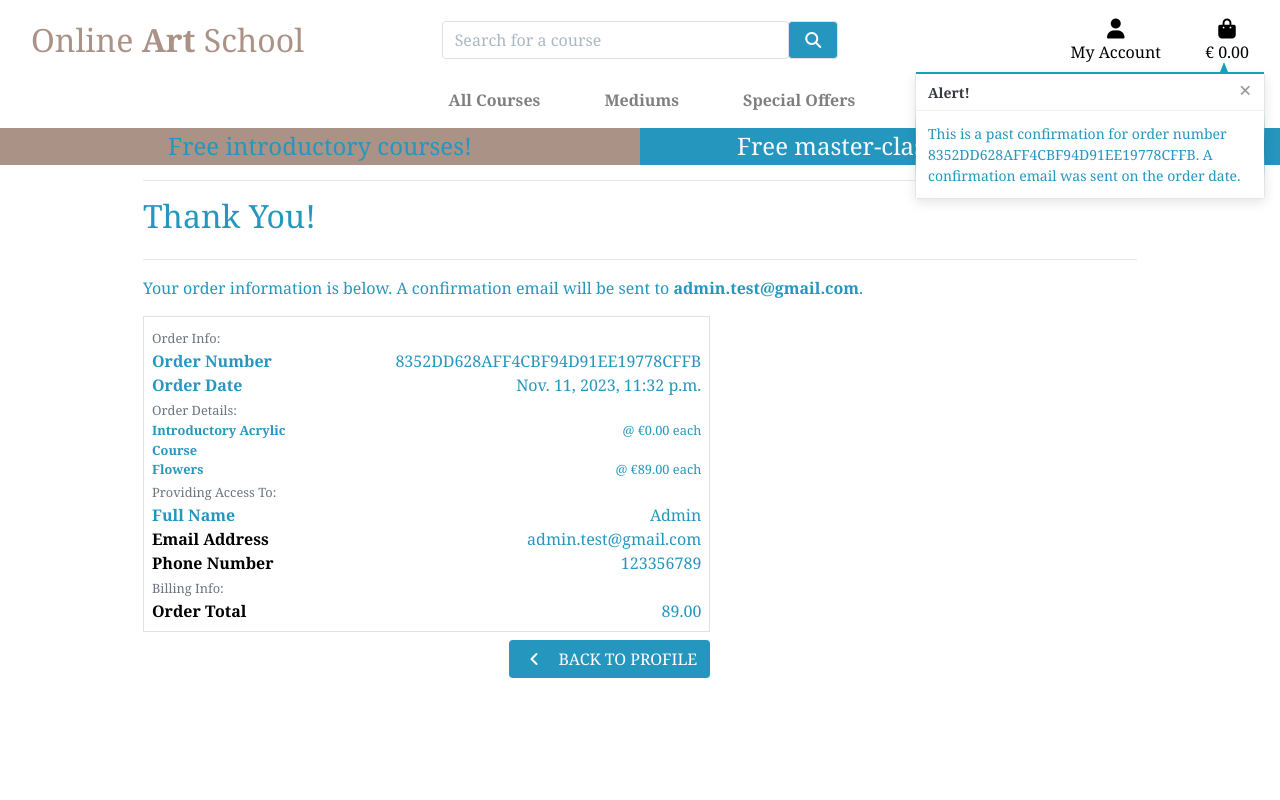
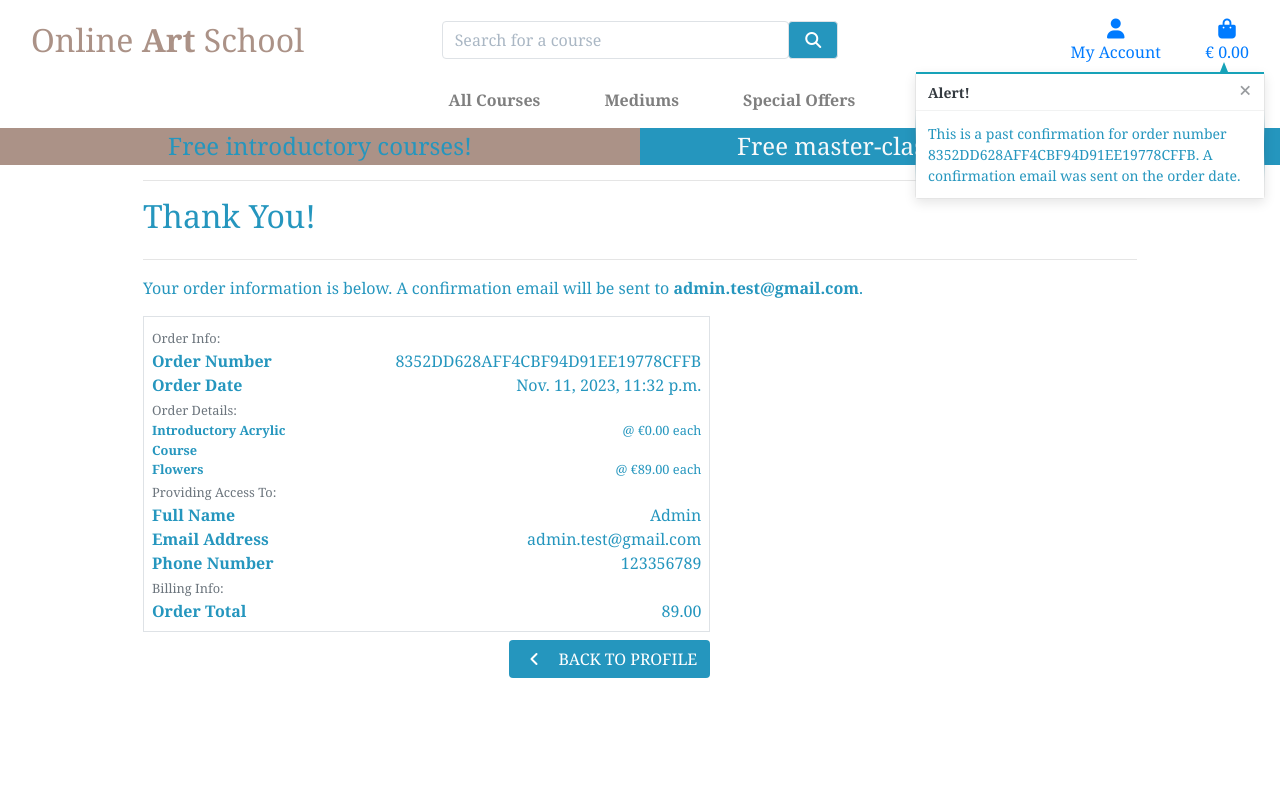
Before and after one commit to Natalitta/project_5, a Django app: a page that uses templates/base.html in a window 1280 px wide. Run offline with Django 3.2, Linux system fonts and the light colour scheme; data comes from the database, SQL or seed files in the repository; some libraries are stand-ins or nearby versions.

Commit message:
Update base css

```diff
--- a/bag/templates/bag/bag.html
+++ b/bag/templates/bag/bag.html
@@ -28,7 +28,7 @@
                 {% if bag_items %}
                     <div class="table-responsive rounded">
                         <table class="table table-sm table-borderless">
-                            <thead class="text-black">
+                            <thead class="">
                                 <tr>
                                     <th scope="col">Course Info</th>
                                     <th scope="col"></th>
--- a/checkout/templates/checkout/checkout_done.html
+++ b/checkout/templates/checkout/checkout_done.html
@@ -90,7 +90,7 @@
 
                     <div class="row">
                         <div class="col-12 col-md-4">
-                            <p class="mb-0 text-black font-weight-bold">Email Address</p>
+                            <p class="mb-0 font-weight-bold">Email Address</p>
                         </div>
                         <div class="col-12 col-md-8 text-md-right">
                             <p class="mb-0">{{ order.email }}</p>
@@ -98,7 +98,7 @@
                     </div>
                     <div class="row">
                         <div class="col-12 col-md-4">
-                            <p class="mb-0 text-black font-weight-bold">Phone Number</p>
+                            <p class="mb-0 font-weight-bold">Phone Number</p>
                         </div>
                         <div class="col-12 col-md-8 text-md-right">
                             <p class="mb-0">{{ order.phone_number }}</p>
@@ -113,7 +113,7 @@
 
                     <div class="row">
                         <div class="col-12 col-md-4">
-                            <p class="mb-0 text-black font-weight-bold">Order Total</p>
+                            <p class="mb-0 font-weight-bold">Order Total</p>
                         </div>
                         <div class="col-12 col-md-8 text-md-right">
                             <p class="mb-0">{{ order.order_total }}</p>
--- a/static/css/base.css
+++ b/static/css/base.css
@@ -62,18 +62,14 @@ body {
     color: white !important;
 }
 
-.shop-now-button:hover,
-.shop-now-button:active,
-.shop-now-button:focus,
+.to-shop-button:hover,
+.to-shop-button:active,
+.to-shop-button:focus,
 .btn-blue:hover,
 .btn-blue:active,
 .btn-blue:focus {
     background: #ab9287;
     color: white;
-}
-
-.text-black {
-    color: #000 !important;
 }
 
 .border-black {
@@ -302,7 +298,7 @@ input[name='q']::placeholder {
         height: calc(100vh - 116px);
     }
 
-    .display-4.logo-font.text-black {
+    .display-4 {
         font-size: 2rem;
     }
 
--- a/templates/base.html
+++ b/templates/base.html
@@ -80,7 +80,7 @@
                             </div>
                         </li>
                         <li class="list-inline-item">
-                            <a class="{% if grand_total %}text-info font-weight-bold{% else %}text-black{% endif %} nav-link" href="{% url 'view_bag' %}">
+                            <a class="{% if grand_total %}text-info font-weight-bold{% else %}{% endif %} nav-link" href="{% url 'view_bag' %}">
                                 <div class="text-center">
                                     <div><i class="fas fa-shopping-bag fa-lg"></i></div>
                                     <p class="my-0">
--- a/templates/errors/404.html
+++ b/templates/errors/404.html
@@ -10,13 +10,13 @@
     <div class="container h-100">
         <div class="row h-100">
             <div class="col-7 col-md-6 my-auto">
-                <h1 class="display-4 logo-font text-black">
+                <h1 class="display-4 text-logo">
                     Sorry! The page you are looking for isn't available.
                 </h1>
                 <div class="my-5">
                     <h4>
                         <a href="{% url 'courses' %}"
-                            class="shop-now-button btn btn-lg rounded text-uppercase py-3">
+                            class="to-shop-button btn btn-lg rounded text-uppercase py-3">
                             Return to shop
                         </a>
                     </h4>
--- a/templates/includes/main-nav.html
+++ b/templates/includes/main-nav.html
@@ -1,7 +1,7 @@
 <div class="collapse navbar-collapse" id="main-nav">
     <ul class="navbar-nav w-auto mx-auto">
         <li class="nav-item d-block d-md-none">
-            <a class="logo-font font-weight-bold nav-link text-black mr-5" href="{% url 'home' %}" id="home-link">
+            <a class="logo-font font-weight-bold nav-link mr-5" href="{% url 'home' %}" id="home-link">
                 Home
             </a>
         </li>
--- a/templates/includes/mobile-top-header.html
+++ b/templates/includes/mobile-top-header.html
@@ -1,5 +1,5 @@
 <li class="list-inline-item">
-    <a class="text-black nav-link d-block d-lg-none" href="#" id="mobile-search" data-toggle="dropdown" aria-haspopup="true" aria-expanded="false">
+    <a class="nav-link d-block d-lg-none" href="#" id="mobile-search" data-toggle="dropdown" aria-haspopup="true" aria-expanded="false">
         <div class="text-center">
             <div><i class="fas fa-search fa-lg"></i></div>
             <p class="my-0">Search</p>
@@ -10,7 +10,7 @@
             <div class="input-group w-100">
                 <input class="form-control border border-black rounded-0" type="text" name="q" placeholder="Search our site">
                 <div class="input-group-append">
-                    <button class="form-control form-control btn btn-blue border border-black rounded-0" type="submit">
+                    <button class="form-control form-control btn btn-blue border border-grey rounded" type="submit">
                         <span class="icon">
                             <i class="fas fa-search"></i>
                         </span>
```
